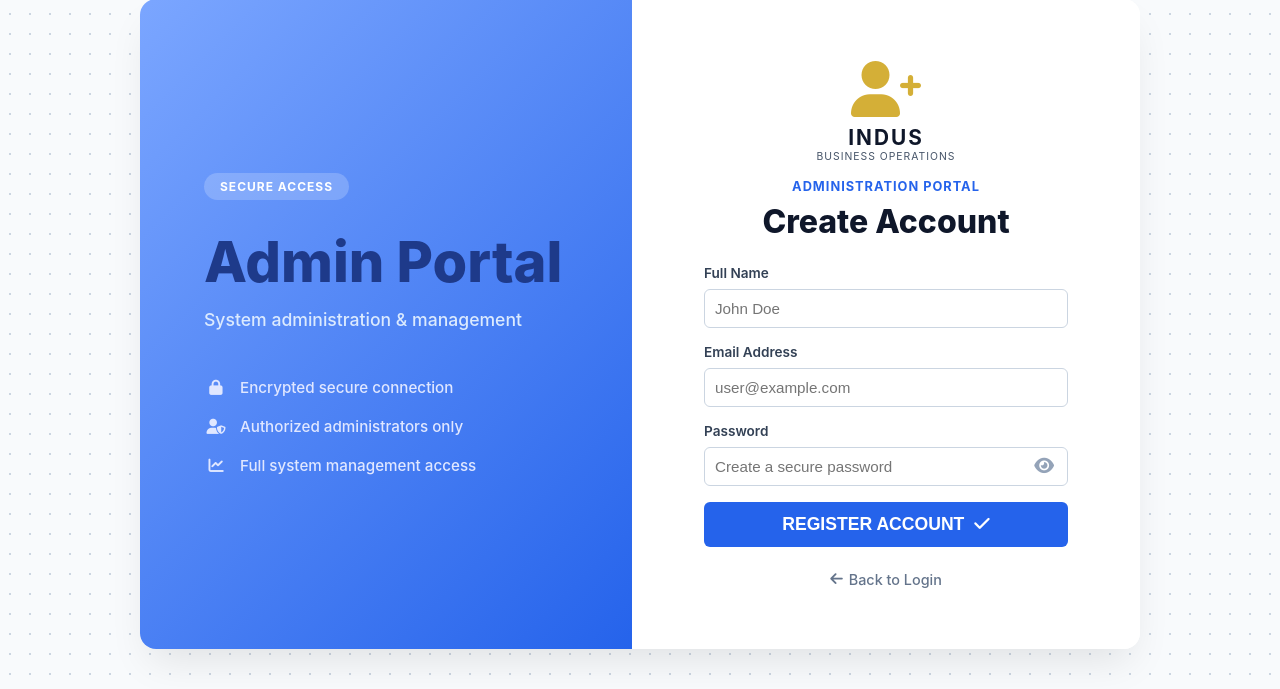
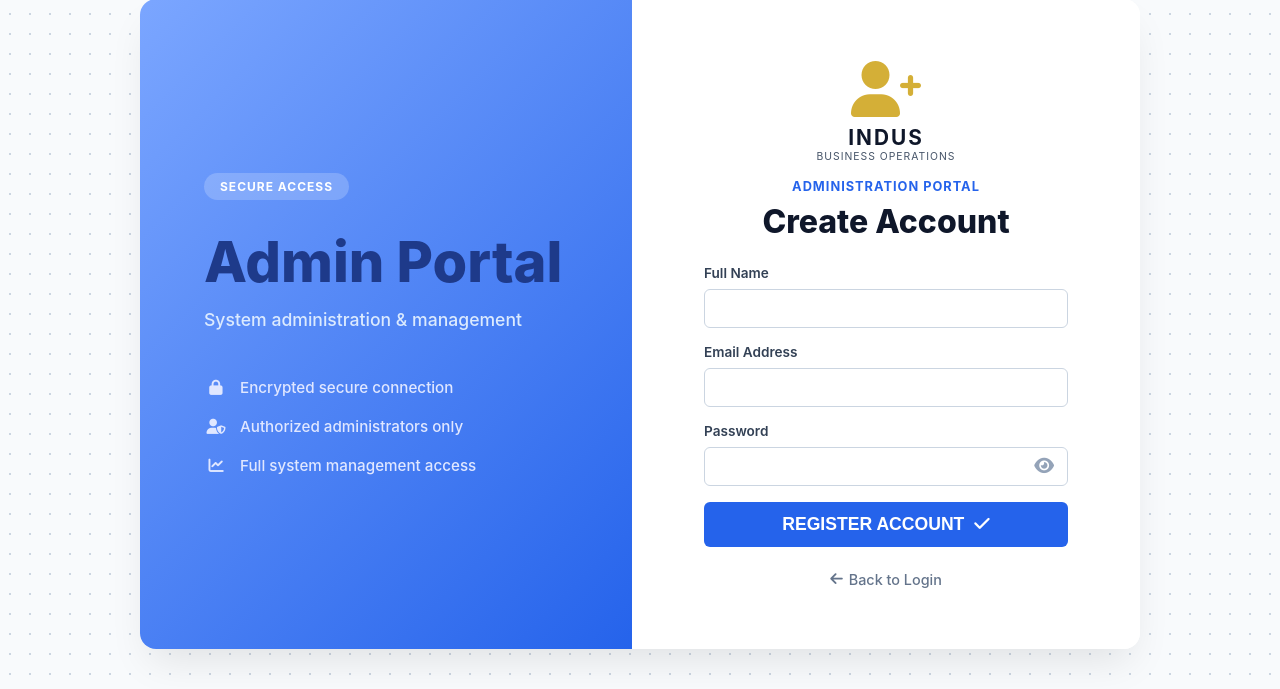
Before and after one commit to kalmeshwargurav1028-sys/business-po, a Flask app: page /register in a window 1280 px wide. Shown: the part 76-765 px from the top of the page. Run offline with Flask 3, Linux system fonts and the light colour scheme; data that the repository does not hold is empty.

Commit message:
Remove placeholders and disable autocomplete on login/register forms

```diff
--- a/business_dashboard/templates/admin_login.html
+++ b/business_dashboard/templates/admin_login.html
@@ -310,13 +310,13 @@
                 <input type="hidden" name="login_type" value="admin">
                 <div class="form-group">
                     <label for="email" class="form-label">Admin Email</label>
-                    <input type="email" id="email" name="email" class="form-input" placeholder="admin@example.com" required>
+                    <input type="email" id="email" name="email" class="form-input" placeholder="" required autocomplete="off">
                 </div>
 
                 <div class="form-group">
                     <label for="password" class="form-label">Password</label>
                     <div class="password-container">
-                        <input type="password" id="password" name="password" class="form-input" placeholder="Enter your password" style="padding-right: 40px;" required>
+                        <input type="password" id="password" name="password" class="form-input" placeholder="" style="padding-right: 40px;" required autocomplete="new-password">
                         <i class="fas fa-eye toggle-password" onclick="togglePassword()"></i>
                     </div>
                 </div>
--- a/business_dashboard/templates/login.html
+++ b/business_dashboard/templates/login.html
@@ -282,13 +282,13 @@
                 <input type="hidden" name="login_type" value="employee">
                 <div class="form-group">
                     <label for="email" class="form-label">Email</label>
-                    <input type="email" id="email" name="email" class="form-input" placeholder="you@example.com" required>
+                    <input type="email" id="email" name="email" class="form-input" placeholder="" required autocomplete="off">
                 </div>
 
                 <div class="form-group">
                     <label for="password" class="form-label">Password</label>
                     <div class="password-container">
-                        <input type="password" id="password" name="password" class="form-input" placeholder="Enter your password" style="padding-right: 40px;" required>
+                        <input type="password" id="password" name="password" class="form-input" placeholder="" style="padding-right: 40px;" required autocomplete="new-password">
                         <i class="fas fa-eye toggle-password" onclick="togglePassword()"></i>
                     </div>
                 </div>
--- a/business_dashboard/templates/register.html
+++ b/business_dashboard/templates/register.html
@@ -294,12 +294,12 @@
             <form method="POST" action="{{ url_for('register') }}">
                 <div class="form-group" style="margin-bottom: 1rem;">
                     <label for="name" class="form-label">Full Name</label>
-                    <input type="text" id="name" name="name" class="form-input" placeholder="John Doe" required style="padding: 10px;">
+                    <input type="text" id="name" name="name" class="form-input" placeholder="" required style="padding: 10px;" autocomplete="off">
                 </div>
 
                 <div class="form-group" style="margin-bottom: 1rem;">
                     <label for="email" class="form-label">Email Address</label>
-                    <input type="email" id="email" name="email" class="form-input" placeholder="user@example.com" required style="padding: 10px;">
+                    <input type="email" id="email" name="email" class="form-input" placeholder="" required style="padding: 10px;" autocomplete="off">
                 </div>
 
 
@@ -307,7 +307,7 @@
                 <div class="form-group" style="margin-bottom: 1rem;">
                     <label for="password" class="form-label">Password</label>
                     <div class="password-container">
-                        <input type="password" id="password" name="password" class="form-input" placeholder="Create a secure password" style="padding-right: 40px; padding: 10px;" required>
+                        <input type="password" id="password" name="password" class="form-input" placeholder="" style="padding-right: 40px; padding: 10px;" required autocomplete="new-password">
                         <i class="fas fa-eye toggle-password" onclick="togglePassword()"></i>
                     </div>
                 </div>
```
